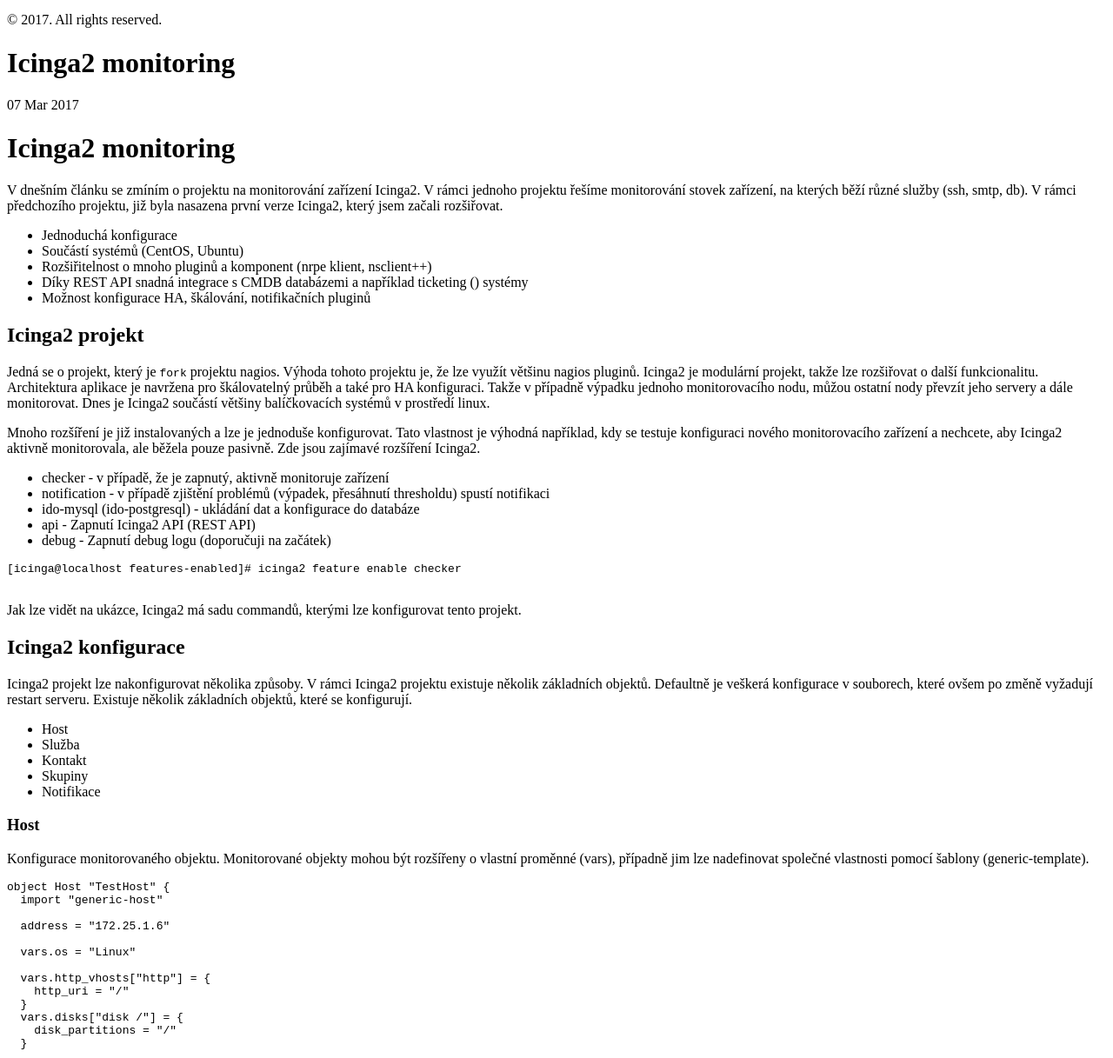
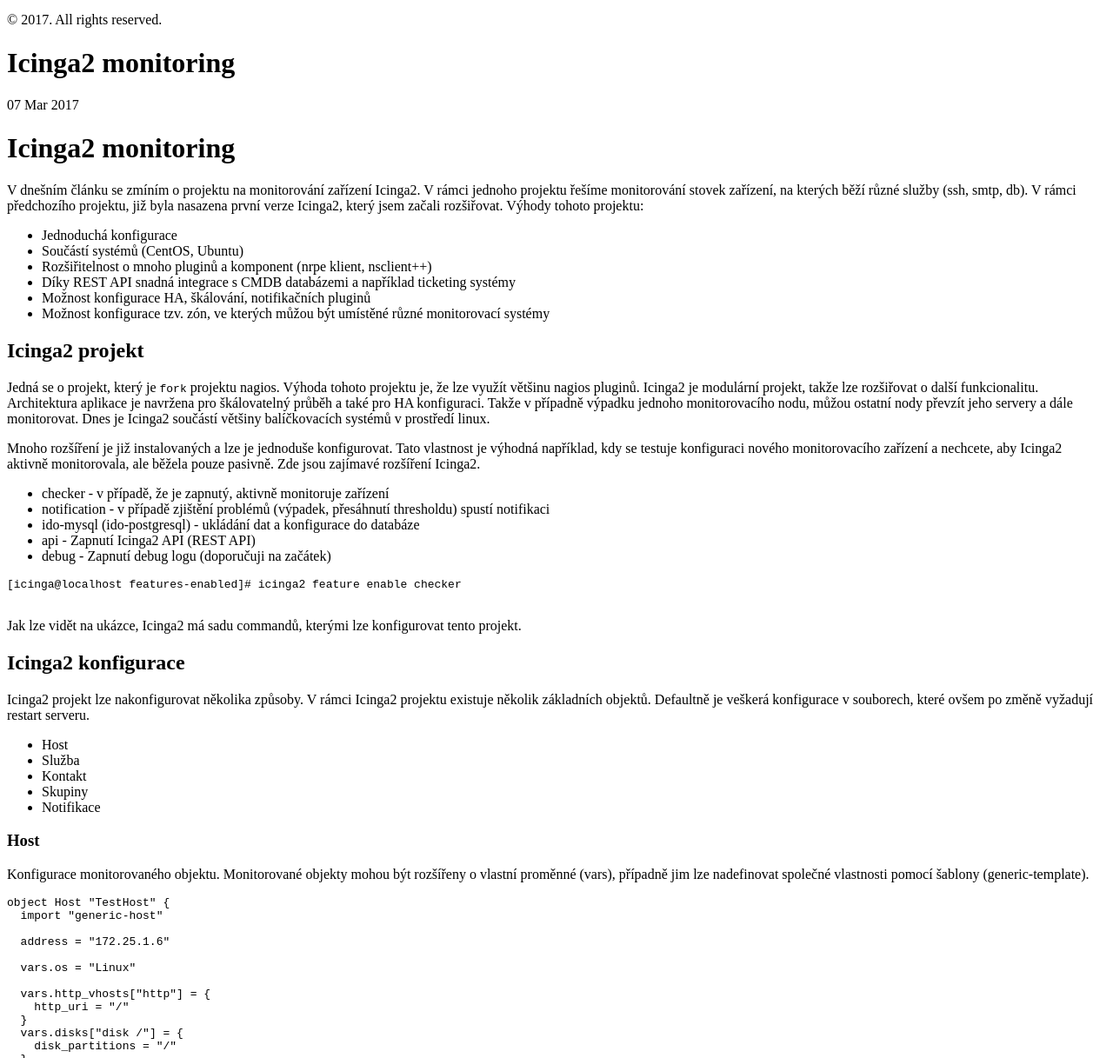
Before and after one commit to vladimirmezera/vladimirmezera.github.io, a Jekyll site: the page built from _posts/2017-04-02-Icinga2.md, in a window 1280 px wide and 1400 px high. Shown: the part 183-1400 px from the top of the window at 87% size. Built offline with Jekyll 4.4.1, drawn with Linux system fonts in a browser that asks for light colours; some of the changed lines change nothing that is shown; some of the changed text lies outside the part shown.

Commit message:
Ha picture

`````diff
--- a/_posts/2017-04-02-Icinga2.md
+++ b/_posts/2017-04-02-Icinga2.md
@@ -9,12 +9,14 @@
 # Icinga2 monitoring
 
 V dnešním článku se zmíním o projektu na monitorování zařízení Icinga2. V rámci jednoho projektu řešíme monitorování stovek zařízení, na kterých běží různé služby (ssh, smtp, db). V rámci předchozího projektu, již byla nasazena první verze Icinga2, který jsem začali rozšiřovat.
+Výhody tohoto projektu:
 
 * Jednoduchá konfigurace
 * Součástí systémů (CentOS, Ubuntu)
 * Rozšiřitelnost o mnoho pluginů a komponent (nrpe klient, nsclient++)
-* Díky REST API snadná integrace s CMDB databázemi a například ticketing () systémy
+* Díky REST API snadná integrace s CMDB databázemi a například ticketing systémy
 * Možnost konfigurace HA, škálování, notifikačních pluginů
+* Možnost konfigurace tzv. zón, ve kterých můžou být umístěné různé monitorovací systémy
 
 
 
@@ -43,7 +45,6 @@
 
 ## Icinga2 konfigurace
 Icinga2 projekt lze nakonfigurovat několika způsoby. V rámci Icinga2 projektu existuje několik základních objektů. Defaultně je veškerá konfigurace v souborech, které ovšem po změně vyžadují restart serveru.
-Existuje několik základních objektů, které se konfigurují.
 
 * Host
 * Služba
@@ -147,7 +148,8 @@
 
 
 ### Rest API
-V případě Icinga2 lze zapnout REST API, které umožňuje vytvářet a upravovat objekty.
+V případě Icinga2 lze zapnout REST API, které umožňuje vytvářet a upravovat objekty. V případě volání REST API a nastavení databázové konfigurace si Icinga ukládá data do databáze, ale zároveň generuje i konfigurační soubory.
+V případě, že chcete například vymazata databázi stovek zařízení, je potřeba data mazat na více místech (smazat konfigurační soubory i data v databázi).
 
 
 ````configuration
@@ -162,6 +164,13 @@
 Některé operace jsou trochu zvláštní. Například objekty se zakládají přes operace PUT a upravují přes operaci POST. Další zvláštností je například, že vám systém nedovolí upravit kontakt tím, že byste mu nastavili
 jinou skupinu (musíte objekt smazat a znova vytvořit). Použití tohoto API vám eliminuje problém s nutností po každé konfiguraci restartovat Icinga2. Další výhoda, že v případě běhu v HA režimu stačí operaci provést pouze na jednom nodu a automaticky
 dojde k redistribuci.
+
+## Konfigurace zón
+V případě, že potřebujete monitorovat například více lokalit a chcete tyto monitorování rozdělit, můžete využit funkcionalitu satelitů a zón, kdy více instancí icinga2 rozdělíte a každá z těchto
+instancí může monitorovat jiná zařízení (například rozdělení podle lokalit Praha, Berlín apod).
+
+![Konfigurace](/public/icinga2/ha.png "Konfigurace")
+
 
 ## Icinga2 moduly
 Icinga2 lze rozšířit o další moduly. Zde je několik z nich.
`````
Also changed, not shown: public/icinga2/ha.png (added).
